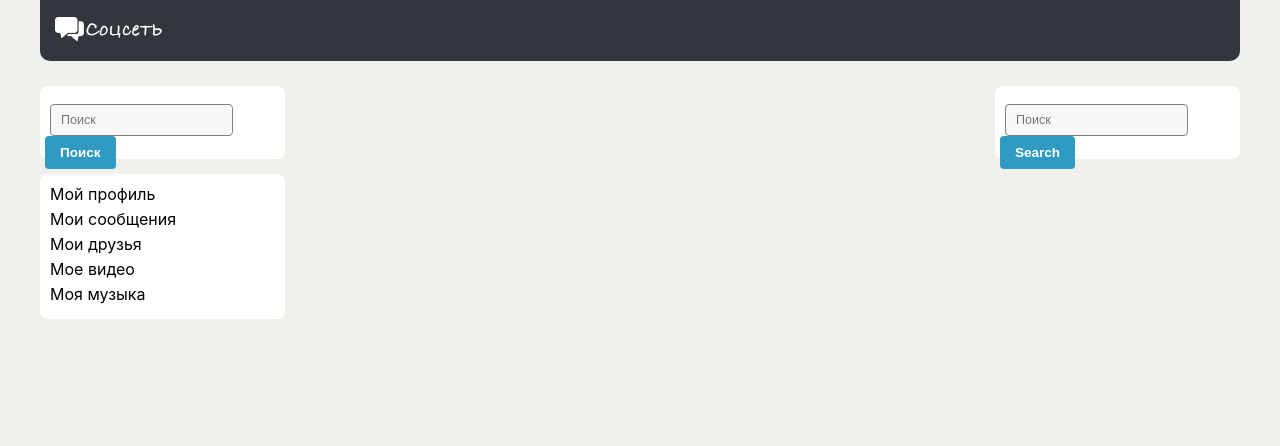
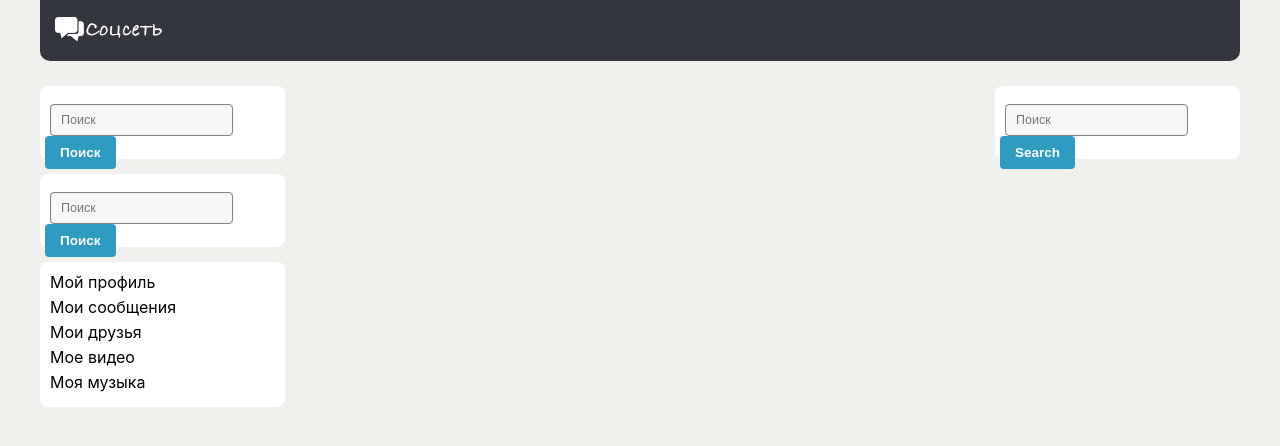
Before and after one commit to goldenyak/social, a React (Create React App) app in the folder my-app/: page / in a window 1280 px wide. Shown: the top 446 px of the page. Built offline with nearby package versions, Linux system fonts and the light colour scheme.

Commit message:
second commit

```diff
--- a/my-app/src/App.tsx
+++ b/my-app/src/App.tsx
@@ -18,6 +18,7 @@ function App(props: any) {
                 <div className="content_wrapper">
                     <div className="nav">
                         <Search title={'Поиск'}/>
+                        <Search title={'Поиск'}/>
                         <Navigation/>
                     </div>
                     <div className="profile">
```
